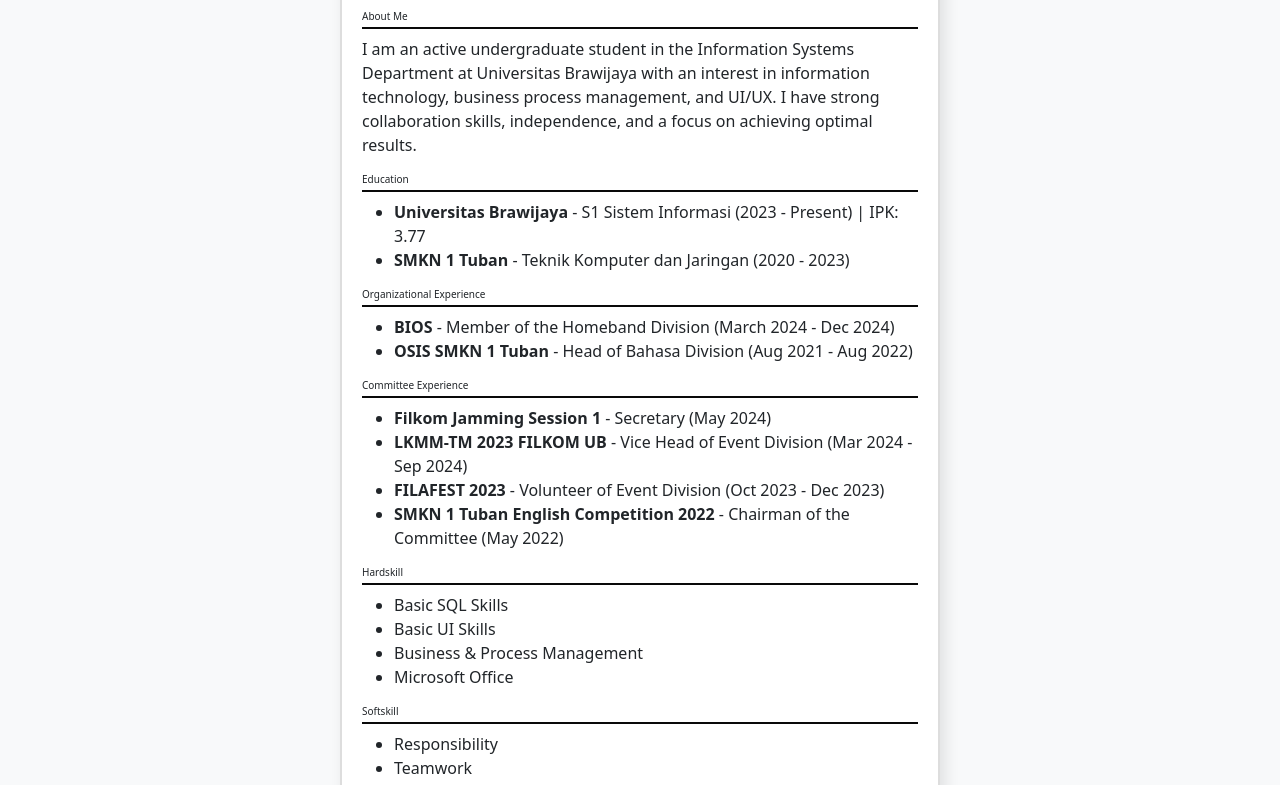
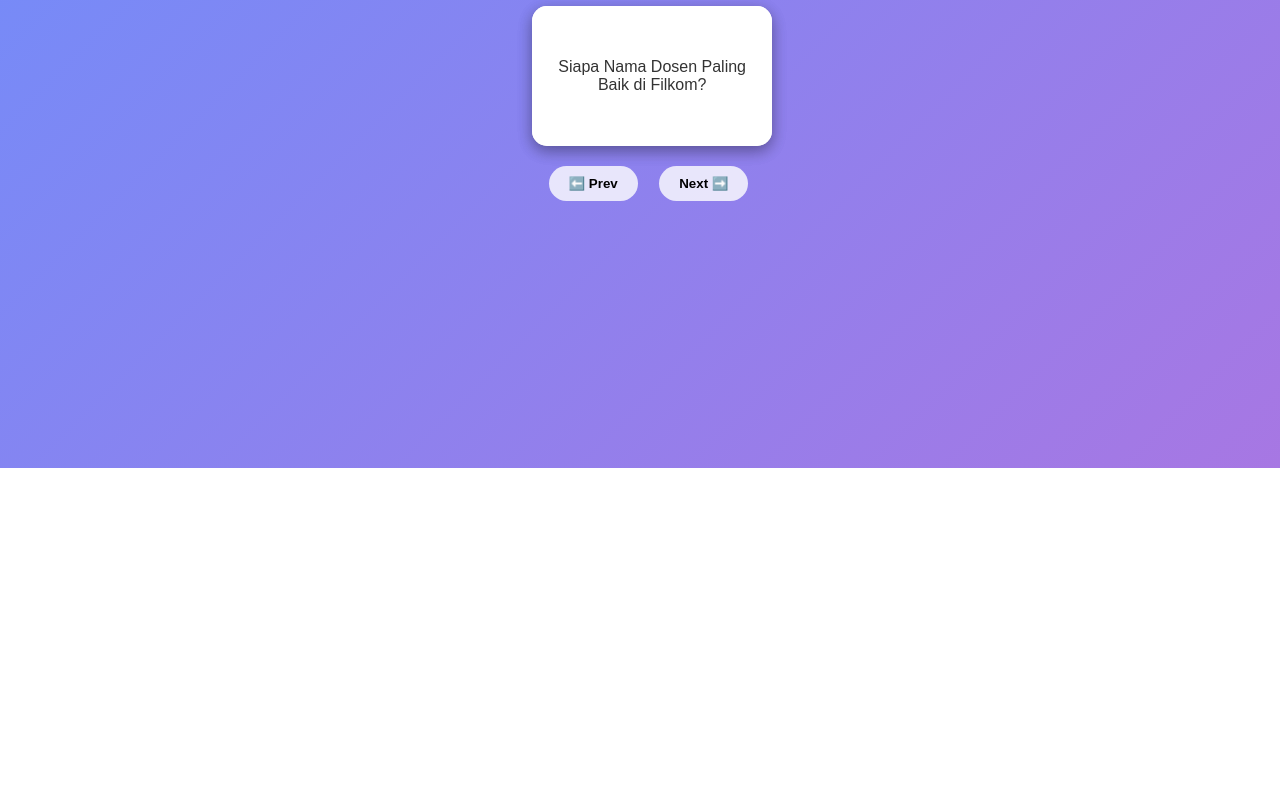
Before and after one commit to fardanmw/damp, a plain HTML site: page index.html in a window 1280 px wide. Shown: the part 332-1117 px from the top of the page. After the commit the page ends 800 px from the top, so only its background shows below. Drawn offline with nearby package versions, Linux system fonts and the light colour scheme.

Commit message:
Add files via upload

```diff
--- a/index.html
+++ b/index.html
@@ -1,85 +1,42 @@
 <!DOCTYPE html>
-<html lang="id">
+<html lang="en">
 <head>
     <meta charset="UTF-8">
     <meta name="viewport" content="width=device-width, initial-scale=1.0">
-    <title>CV Muhammad Fardan Wibowo</title>
-    <link href="https://cdn.jsdelivr.net/npm/bootstrap@5.3.0/dist/css/bootstrap.min.css" rel="stylesheet">
-    <style>
-        body {
-            background-color: #f8f9fa;
-        }
-        .cv-container {
-            max-width: 600px;
-            margin: 50px auto;
-            padding: 20px;
-            background: #fff;
-            border-radius: 10px;
-            border: 2px solid #ddd;
-            box-shadow: 5px 5px 15px rgba(0, 0, 0, 0.1);
-        }
-        h2 {
-            border-bottom: 2px solid rgb(9, 9, 9);
-            padding-bottom: 5px;
-            font-size: 10px;
-        }
-        .profile-img {
-        width: 150px;
-        height: 150px;
-        border-radius: 50%;
-        object-fit: cover;
-        object-position: top;
-        display: block;
-        margin: 0 auto;
-        }
-
-    </style>
+    <title>Flashcard Interaktif</title>
+    <link rel="stylesheet" href="style.css">
+    <script src="https://code.jquery.com/jquery-3.6.0.min.js"></script>
 </head>
 <body>
-    <div class="container">
-        <div class="cv-container">
-            <img src="foto diri.jpg" alt="foto" class="profile-img">
-            <h1 class="text-center">Muhammad Fardan Wibowo</h1>
-            <p class="text-center">📞 081936669898 | ✉ fardanmw10@student.ub.ac.id | 📍 Malang, Indonesia</p>
-
-            <h2>About Me</h2>
-            <p>I am an active undergraduate student in the Information Systems Department at Universitas Brawijaya with an interest in information technology, business process management, and UI/UX. I have strong collaboration skills, independence, and a focus on achieving optimal results.</p>
-
-            <h2>Education</h2>
-            <ul>
-                <li><strong>Universitas Brawijaya</strong> - S1 Sistem Informasi (2023 - Present) | IPK: 3.77</li>
-                <li><strong>SMKN 1 Tuban</strong> - Teknik Komputer dan Jaringan (2020 - 2023)</li>
-            </ul>
-
-            <h2>Organizational Experience</h2>
-            <ul>
-                <li><strong>BIOS</strong> - Member of the Homeband Division (March 2024 - Dec 2024)</li>
-                <li><strong>OSIS SMKN 1 Tuban</strong> - Head of Bahasa Division (Aug 2021 - Aug 2022)</li>
-            </ul>
-
-            <h2>Committee Experience</h2>
-            <ul>
-                <li><strong>Filkom Jamming Session 1</strong> - Secretary (May 2024)</li>
-                <li><strong>LKMM-TM 2023 FILKOM UB</strong> - Vice Head of Event Division (Mar 2024 - Sep 2024)</li>
-                <li><strong>FILAFEST 2023</strong> - Volunteer of Event Division (Oct 2023 - Dec 2023)</li>
-                <li><strong>SMKN 1 Tuban English Competition 2022</strong> -  Chairman of the Committee (May 2022)</li>
-            </ul>
-
-            <h2>Hardskill</h2>
-            <ul>
-                <li>Basic SQL Skills</li>
-                <li>Basic UI Skills</li>
-                <li>Business & Process Management</li>
-                <li>Microsoft Office</li>
-            </ul>
-
-            <h2>Softskill</h2>
-            <ul>
-                <li>Responsibility</li>
-                <li>Teamwork</li>
-                <li>Problem Solving</li>
-            </ul>
+    <div class="flashcard-container">
+        <h1>📚 Flashcard Belajar</h1>
+        <div class="flashcard" id="card1">
+            <div class="front">
+                <p>Apa ibukota Indonesia?</p>
+            </div>
+            <div class="back">
+                <p>Jakarta</p>
+            </div>
+            <div class="front">
+                <p>Siapa Nama Dosen Paling Baik di Filkom?</p>
+            </div>
+            <div class="back">
+                <p>Riswan Septriayadi Sianturi, S.Si.., MM., M.Sc., Ph.D.</p>
+            </div>
+        </div>
+        <div class="flashcard" id="card2" style="display: none;">
+            <div class="front">
+                <p>2 + 2 × 2 = ?</p>
+            </div>
+            <div class="back">
+                <p>6 (karena perkalian duluan)</p>
+            </div>
+        </div>
+        <div class="controls">
+            <button id="prevBtn">⬅️ Prev</button>
+            <button id="nextBtn">Next ➡️</button>
         </div>
     </div>
+    <script src="script.js"></script>
 </body>
 </html>
--- /dev/null
+++ b/script.js
@@ -0,0 +1,27 @@
+$(document).ready(function() {
+    let currentCard = 1;
+    const totalCards = 2; // Sesuaikan jumlah card
+
+    // Flip card saat diklik
+    $(".flashcard").click(function() {
+        $(this).toggleClass("flipped");
+    });
+
+    // Navigasi next card
+    $("#nextBtn").click(function() {
+        if (currentCard < totalCards) {
+            $(`#card${currentCard}`).hide();
+            currentCard++;
+            $(`#card${currentCard}`).show();
+        }
+    });
+
+    // Navigasi prev card
+    $("#prevBtn").click(function() {
+        if (currentCard > 1) {
+            $(`#card${currentCard}`).hide();
+            currentCard--;
+            $(`#card${currentCard}`).show();
+        }
+    });
+});
--- /dev/null
+++ b/style.css
@@ -0,0 +1,89 @@
+body {
+    font-family: 'Poppins', sans-serif;
+    background: linear-gradient(135deg, #6e8efb, #a777e3);
+    height: 100vh;
+    display: flex;
+    justify-content: center;
+    align-items: center;
+    margin: 0;
+    color: #333;
+}
+
+.flashcard-container {
+    text-align: center;
+    max-width: 500px;
+    margin: 0 auto;
+}
+
+h1 {
+    color: white;
+    text-shadow: 1px 1px 3px rgba(0, 0, 0, 0.3);
+    text-align: center;
+}
+
+.flashcard {
+    width: 200px;
+    height: 100px;
+    margin-left: 50px;
+    margin-right: 50px;
+    margin-top: 10px;
+    margin-bottom: 50px;
+    perspective: 1000px;
+    cursor: pointer;
+    transition: transform 0.3s;
+}
+
+.flashcard:hover {
+    transform: scale(1.03);
+}
+
+.front, .back {
+    width: 100%;
+    height: 100%;
+    position: absolute;
+    backface-visibility: hidden;
+    display: flex;
+    justify-content: center;
+    align-items: center;
+    border-radius: 15px;
+    padding: 20px;
+    box-shadow: 0 5px 15px rgba(0, 0, 0, 0.2);
+    transition: transform 0.6s;
+}
+
+.front {
+    background: white;
+    transform: rotateY(0deg);
+}
+
+.back {
+    background: #f8f8f8;
+    transform: rotateY(180deg);
+}
+
+.flashcard.flipped .front {
+    transform: rotateY(180deg);
+}
+
+.flashcard.flipped .back {
+    transform: rotateY(360deg);
+}
+
+.controls button {
+    background: rgba(255, 255, 255, 0.8);
+    border: none;
+    padding: 10px 20px;
+    margin-top: 10px;
+    margin-bottom: 10px;
+    margin-left: 17px;
+    margin-right: 0px;
+    border-radius: 50px;
+    cursor: pointer;
+    font-weight: bold;
+    transition: all 0.3s;
+}
+
+.controls button:hover {
+    background: white;
+    transform: translateY(-2px);
+}
```
